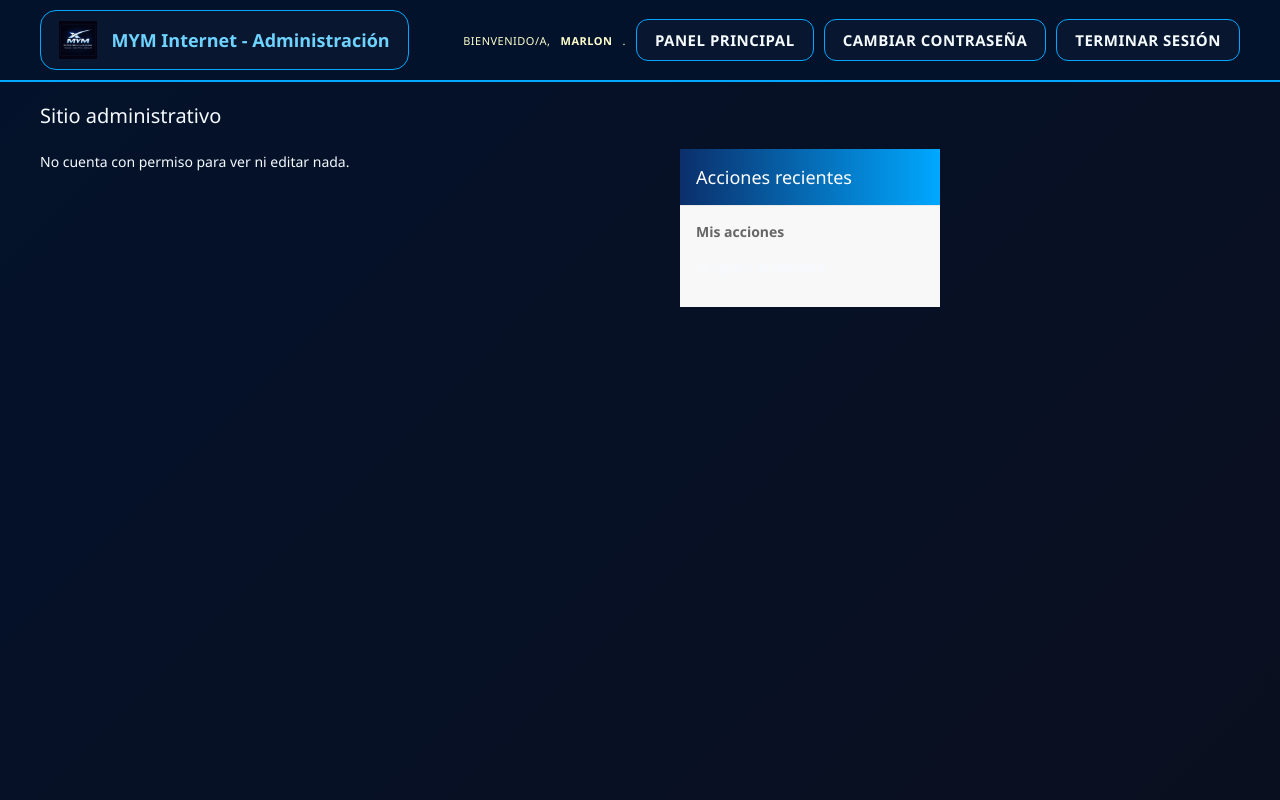
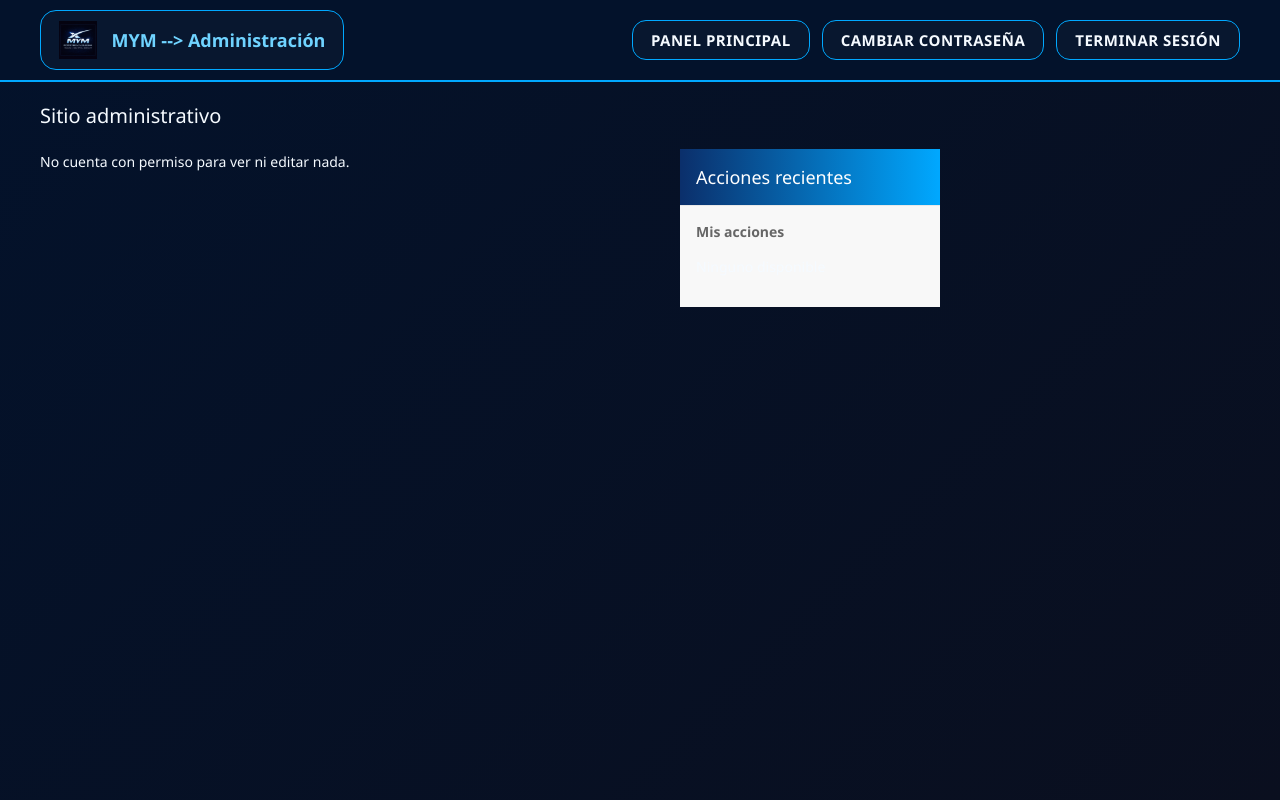
Before and after one commit to khalidgamer21/mym-network-system, a Django app: page /admin/ in a window 1280 px wide. Run offline with Django 5.2, Linux system fonts and the light colour scheme; a user stored in the database is signed in; data comes from the database, SQL or seed files in the repository; data that the repository does not hold is empty.

Commit message:
Configuracion admin

```diff
--- a/templates/admin/base_site.html
+++ b/templates/admin/base_site.html
@@ -5,44 +5,57 @@
 
 {% block branding %}
 <div class="branding-box">
-    <a href="https://instagram.com/mym_internet" target="_blank" class="branding-btn" title="Síguenos en Instagram">
+    <a href="https://www.instagram.com/marlon03.m/" target="_blank" class="branding-btn">
         <img src="{% static 'logo_mym.png' %}" alt="MYM" class="branding-logo">
-        <span>MYM Internet - Administración</span>
+        <span>MYM --> Administración</span>
     </a>
 </div>
 {% endblock %}
+{% block userlinks %}
 
-{% block userlinks %}
-<a href="/" class="btn-admin">Panel principal</a>
-<a href="{% url 'admin:password_change' %}" class="btn-admin">Cambiar contraseña</a>
-<a href="{% url 'admin:logout' %}" class="btn-admin">Terminar sesión</a>
+<a href="/" class="btn-admin">
+    Panel principal
+</a>
+
+<a href="{% url 'admin:password_change' %}" class="btn-admin">
+    Cambiar contraseña
+</a>
+
+<a href="{% url 'admin:logout' %}" class="btn-admin">
+    Terminar sesión
+</a>
+
 {% endblock %}
-
 {% block extrastyle %}
 {{ block.super }}
 <style>
-    :root {
-        --azul-oscuro: #03122b;
-        --azul-medio: #0b2f6b;
-        --azul-brillante: #00a8ff;
-        --celeste: #6fd3ff;
-        --blanco: #f5faff;
-        --negro-azulado: #0a0f1f;
+    .branding-btn {
+position: relative;
 }
 
-    body {
-        background: linear-gradient(135deg, var(--azul-oscuro), var(--negro-azulado)) !important;
-        color: var(--blanco) !important;
+.branding-btn::after {
+content: "Síguenos en Instagram";
+position: absolute;
+bottom: -35px;
+left: 50%;
+transform: translateX(-50%);
+background: #03122b;
+color: white;
+padding: 6px 12px;
+border-radius: 8px;
+font-size: 12px;
+opacity: 0;
+pointer-events: none;
+transition: all 0.3s ease;
+white-space: nowrap;
+border: 1px solid #00a8ff;
 }
 
-    #header {
-        background: var(--azul-oscuro) !important;
-        border-bottom: 2px solid var(--azul-brillante);
+.branding-btn:hover::after {
+opacity: 1;
+bottom: -42px;
 }
 
-    #site-name a {
-        color: var(--blanco) !important;
-    }
 
     .branding-box {
     display: flex;
@@ -55,17 +68,18 @@
     gap: 14px;
     padding: 10px 18px;
     border-radius: 16px;
-        border: 1.5px solid var(--azul-brillante);
+    border: 1.5px solid #00a8ff;
     background: rgba(255,255,255,0.02);
-        color: var(--blanco) !important;
+    color: #f5faff !important;
     text-decoration: none !important;
     font-size: 18px;
     font-weight: 700;
     transition: all 0.28s ease;
+    box-shadow: 0 0 0 rgba(0,168,255,0);
 }
 
 .branding-btn:hover {
-        background: linear-gradient(135deg, var(--azul-oscuro), var(--azul-brillante));
+    background: linear-gradient(135deg, #03122b, #00a8ff);
     transform: translateY(-2px) scale(1.02);
     box-shadow: 0 0 18px rgba(0, 168, 255, 0.35);
     color: white !important;
@@ -80,70 +94,129 @@
 .branding-btn:hover .branding-logo {
     transform: rotate(-3deg) scale(1.06);
 }
-
-    #user-tools {
-        display: flex !important;
-        align-items: center;
-        gap: 10px;
-        flex-wrap: wrap;
+    :root {
+        --primary: #03122b;
+        --secondary: #0b2f6b;
+        --accent: #00a8ff;
+        --link-fg: #6fd3ff;
+        --body-bg: #0a0f1f;
+        --body-fg: #f5faff;
+        --header-bg: #03122b;
+        --header-color: #f5faff;
+        --breadcrumbs-bg: #0b2f6b;
+        --breadcrumbs-fg: #f5faff;
+        --breadcrumbs-link-fg: #6fd3ff;
+        --module-header-bg: linear-gradient(90deg, #0b2f6b, #00a8ff);
+        --module-header-fg: white;
+        --link-selected-fg: #00a8ff;
     }
 
-    #user-tools a,
-    #user-tools form button,
-    .btn-admin {
-        font-size: 15px !important;
-        font-weight: 600;
-        text-decoration: none !important;
-        padding: 10px 18px;
-        border-radius: 12px;
-        border: 1.5px solid var(--azul-brillante);
-        color: var(--blanco) !important;
-        background: rgba(255,255,255,0.02) !important;
-        transition: all 0.25s ease;
-        display: inline-block;
+    body {
+        background: linear-gradient(135deg, #03122b, #0a0f1f) !important;
+        color: #f5faff !important;
     }
 
-    #user-tools a:hover,
-    #user-tools form button:hover,
-    .btn-admin:hover {
-        background: linear-gradient(135deg, var(--azul-oscuro), var(--azul-brillante)) !important;
-        color: white !important;
-        box-shadow: 0 0 14px rgba(0, 168, 255, 0.35);
+    #header {
+        background: #03122b !important;
+        border-bottom: 2px solid #00a8ff;
+    }
+
+    #branding h1, #branding h1 a:link, #branding h1 a:visited {
+        color: #f5faff !important;
     }
 
     .module h2, .module caption, .inline-group h2 {
-        background: linear-gradient(90deg, var(--azul-medio), var(--azul-brillante)) !important;
+        background: linear-gradient(90deg, #0b2f6b, #00a8ff) !important;
         color: white !important;
     }
 
     div.breadcrumbs {
-        background: var(--azul-medio) !important;
-        color: var(--blanco) !important;
+        background: #0b2f6b !important;
+        color: #f5faff !important;
     }
 
-    div.breadcrumbs a,
-    a:link,
-    a:visited {
-        color: var(--celeste) !important;
+    div.breadcrumbs a {
+        color: #6fd3ff !important;
+    }
+
+    a:link, a:visited {
+        color: #6fd3ff !important;
     }
 
     a:hover {
-        color: var(--azul-brillante) !important;
+        color: #00a8ff !important;
     }
 
     .button, input[type=submit], input[type=button], .submit-row input, a.button {
-        background: linear-gradient(135deg, var(--azul-brillante), var(--azul-medio)) !important;
+        background: linear-gradient(135deg, #00a8ff, #0b2f6b) !important;
         border: none !important;
         color: white !important;
         border-radius: 8px;
     }
 
     .button:hover, input[type=submit]:hover, input[type=button]:hover, .submit-row input:hover, a.button:hover {
-        background: linear-gradient(135deg, var(--azul-medio), var(--azul-brillante)) !important;
+        background: linear-gradient(135deg, #0b2f6b, #00a8ff) !important;
+    }
+
+    .selector-chosen h2 {
+        background: linear-gradient(90deg, #0b2f6b, #00a8ff) !important;
+    }
+
+    .dashboard .module table th {
+        width: 100%;
+    }
+
+    .dashboard .module table td {
+        white-space: nowrap;
+    }
+
+    #user-tools {
+        display: flex !important;
+        align-items: center;
+        gap: 12px;
+        flex-wrap: wrap;
+        font-size: 0 !important;
+    }
+
+    #user-tools a,
+    #user-tools form button {
+        font-size: 15px !important;
+        font-weight: 600;
+        text-decoration: none !important;
+        padding: 10px 18px;
+        border-radius: 14px;
+        border: 1.5px solid #00a8ff;
+        color: #f5faff !important;
+        background: rgba(255,255,255,0.02) !important;
+        transition: all 0.25s ease;
+        display: inline-block;
+        line-height: 1.2;
+    }
+
+    #user-tools a:hover,
+    #user-tools form button:hover {
+        background: linear-gradient(135deg, #03122b, #00a8ff) !important;
+        color: white !important;
+        box-shadow: 0 0 14px rgba(0, 168, 255, 0.35);
+    }
+
+    #user-tools form {
+        display: inline-block !important;
+        margin: 0 !important;
+    }
+
+    #user-tools form button {
+        cursor: pointer;
+    }
+
+    #user-tools,
+    #user-tools * {
+        color: #f5faff !important;
     }
 
     .theme-toggle {
         display: none !important;
     }
+
 </style>
 {% endblock %}
```
Lines whose indentation alone changed are shown as unchanged.
